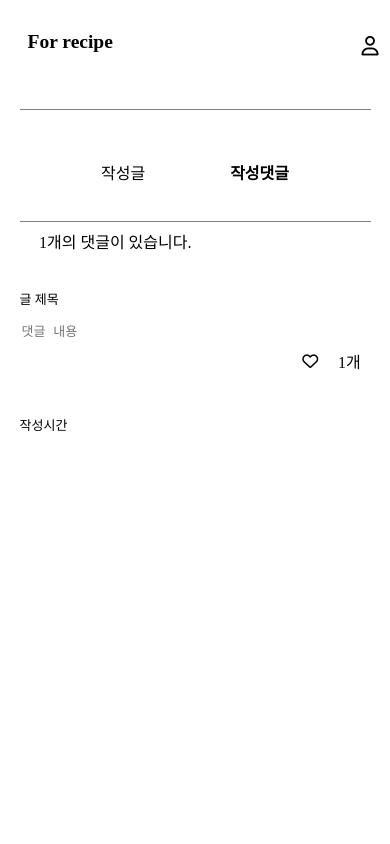
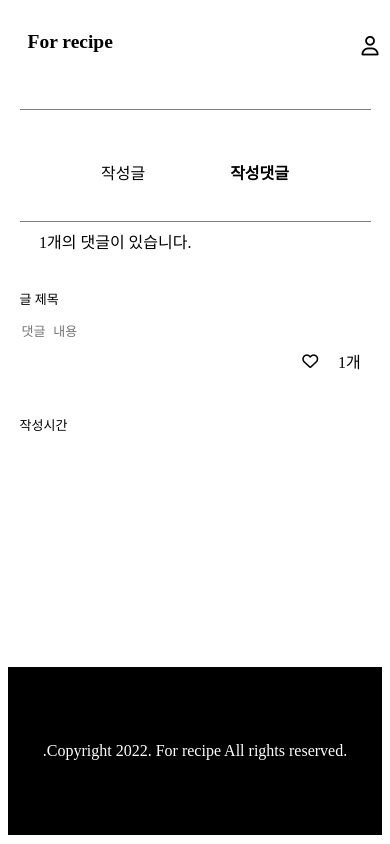
Before and after one commit to adapterz/3-frontend-Alvin-recipe, a website: page public/html/mypage_comment.html in a window 390 px wide. Drawn offline with Linux system fonts and the light colour scheme.

Commit message:
PC,모바일 완성

```diff
--- a/public/css/mypage.css
+++ b/public/css/mypage.css
@@ -7,6 +7,7 @@
     margin-top: 5vh;
     align-items: center;
     flex-direction: column;
+    height: 60vh;
 }
 
 .mypage_input {
--- a/public/html/mypage_comment.html
+++ b/public/html/mypage_comment.html
@@ -40,5 +40,8 @@
                 <div class="like_box"><i class="fa-regular fa-heart"></i> 1개</div>
             </div>
         </div>
+        <div class="footer">
+            <p>.Copyright 2022. For recipe All rights reserved.</p>
+        </div>
     </body>
 </html>
```
